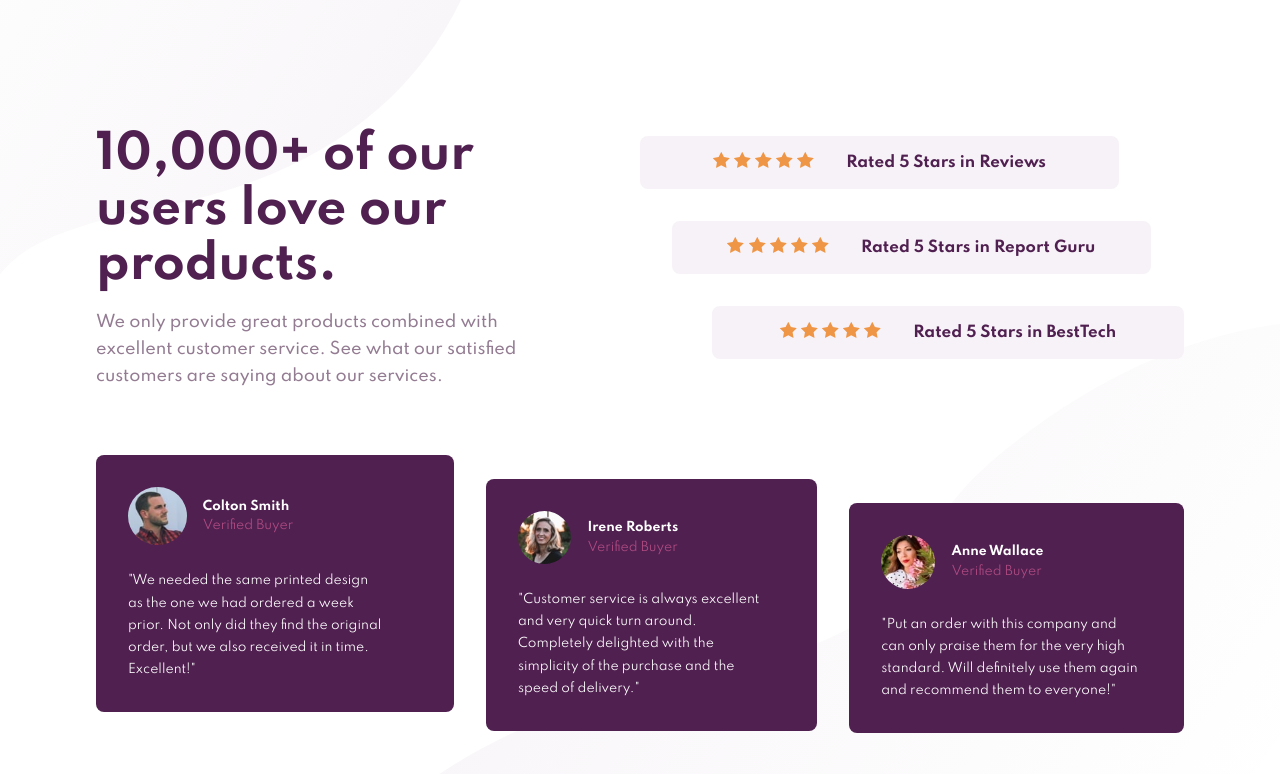
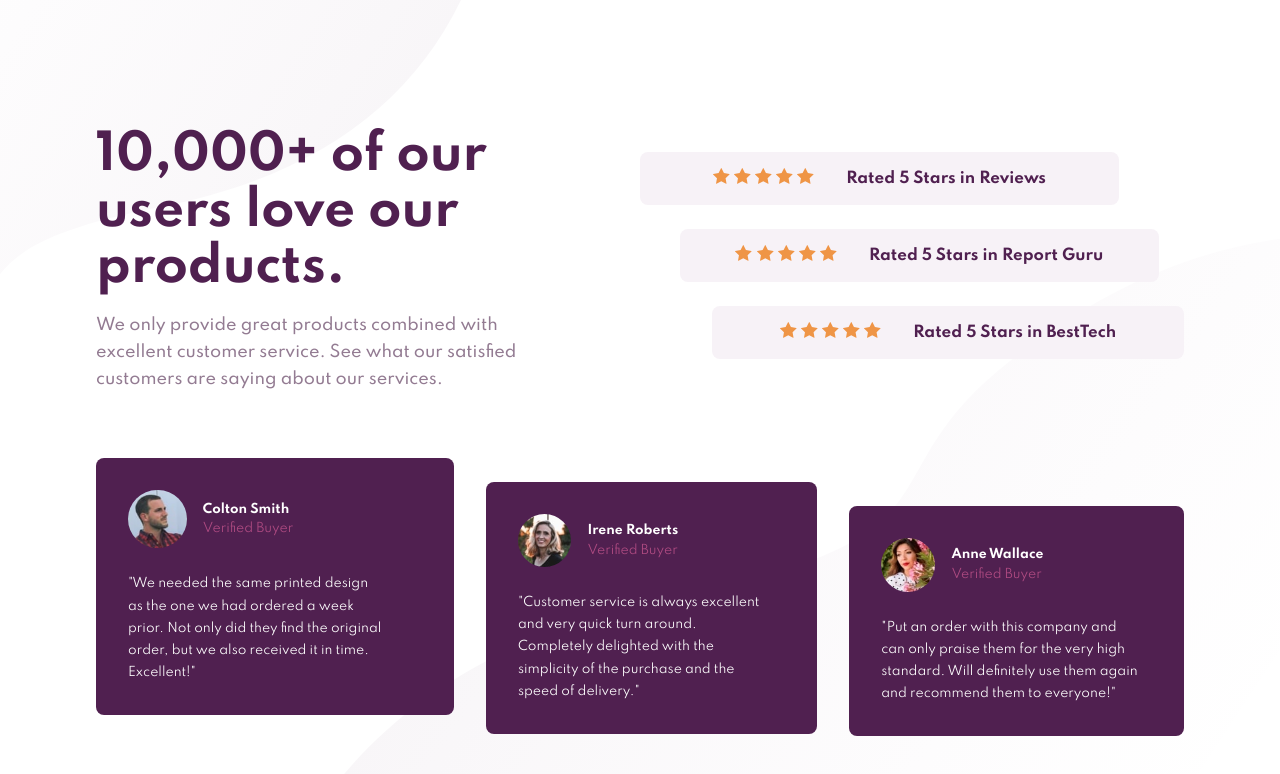
Before and after one commit to syzwnftr/social-proof-section, a plain HTML site: page index.html in a window 1280 px wide. Drawn offline with Linux system fonts and the light colour scheme.

Commit message:
Added desktop version

```diff
--- a/style.css
+++ b/style.css
@@ -128,7 +128,7 @@ main {
   main {
     background-image: url(./images/bg-pattern-top-desktop.svg),
       url(./images/bg-pattern-bottom-desktop.svg);
-    background-position: top 0 left -60%, bottom -80% right -10%;
+    background-position: top 0 left -60%, bottom -30% right -10%;
     background-size: 60%, 80%;
   }
 
@@ -149,8 +149,12 @@ main {
     text-align: left;
   }
 
+  /* .heroText > * {
+    border: 1px solid black;
+  } */
+
   .heroText h1 {
-    font-size: 2.9rem;
+    font-size: 3rem;
     margin-right: 4rem;
     margin-bottom: 1rem;
   }
@@ -159,11 +163,13 @@ main {
     font-size: 1rem;
     margin-right: 4rem;
     font-weight: 500;
+    padding-right: 2rem;
   }
 
   .rating {
     margin-top: 3.5rem;
     margin-bottom: 0rem;
+    padding: 1rem 0;
   }
 
   .rating-col {
@@ -182,13 +188,8 @@ main {
     font-size: 0.9375rem;
   }
 
-  .reviews,
   .report-guru {
-    margin-bottom: 2rem;
-  }
-
-  .report-guru {
-    margin-left: 2rem;
+    margin-left: 2.5rem;
   }
 
   .bestTech {
@@ -234,6 +235,6 @@ main {
 
 @media (min-width: 85.3125rem) {
   .container {
-    max-width: 58.438rem;
+    max-width: 75rem;
   }
 }
```
